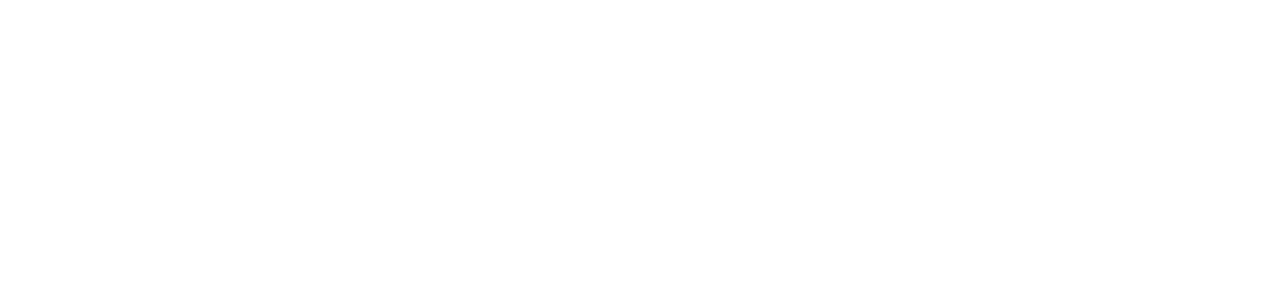
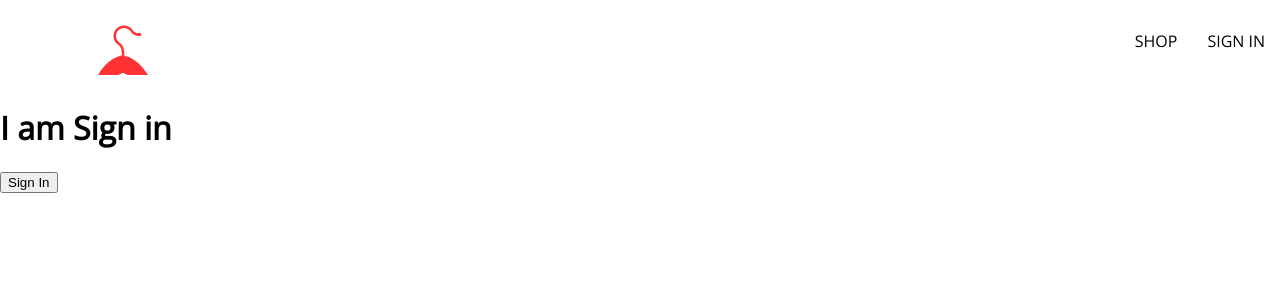
Before and after one commit to Hornet34/shirtnpant, a React (Create React App) app: page /signIn in a window 1280 px wide. Before the commit this address had no page. Shown: the top 300 px of the page. Built offline with nearby package versions, Linux system fonts and the light colour scheme; a web font is replaced by a local one.

Commit message:
Created sign in page, Created authentication and sign in by google account using firebase

```diff
--- a/package.json
+++ b/package.json
@@ -6,6 +6,7 @@
     "@testing-library/jest-dom": "^5.16.5",
     "@testing-library/react": "^13.4.0",
     "@testing-library/user-event": "^13.5.0",
+    "firebase": "^9.19.1",
     "react": "^18.2.0",
     "react-dom": "^18.2.0",
     "react-router-dom": "^6.10.0",
--- a/src/App.js
+++ b/src/App.js
@@ -1,5 +1,6 @@
 import Navigation from './routes/navigation/navigation.component';
 import Home from './routes/home/home.component';
+import SignIn from './routes/signIn/signIn.component'
 import { Routes, Route } from 'react-router-dom';
 
 
@@ -16,6 +17,7 @@
       <Route path='/' element={<Navigation />}>
         <Route index element={<Home />} />
         <Route path='/shop' element={<Shop />} />
+        <Route path='/signIn' element={<SignIn />} />
       </Route>
 
     </Routes>
--- a/src/routes/navigation/navigation.component.jsx
+++ b/src/routes/navigation/navigation.component.jsx
@@ -12,6 +12,7 @@
                 </Link>
                 <div className="nav-links-container">
                     <Link to='/shop' className="nav-link">SHOP</Link>
+                    <Link to='/signIn' className="nav-link">SIGN IN</Link>
                 </div>
             </div>
             <Outlet />
--- /dev/null
+++ b/src/routes/signIn/signIn.component.jsx
@@ -0,0 +1,16 @@
+import { signInWithGooglePopup } from "../../utilities/firebase/firebase";
+
+const SignIN = () => {
+    const googleUser = async () => {
+        const respone = await signInWithGooglePopup();
+        console.log(respone);
+    }
+    return (
+        <div>
+            <h1>I am Sign in</h1>
+            <button onClick={googleUser}>Sign In</button>
+        </div>
+    );
+}
+
+export default SignIN;
--- /dev/null
+++ b/src/utilities/firebase/firebase.js
@@ -0,0 +1,22 @@
+import { initializeApp } from 'firebase/app';
+import { getAuth, GoogleAuthProvider, signInWithPopup } from 'firebase/auth';
+
+const firebaseConfig = {
+    apiKey: "AIzaSyCYCRBMxDxYhRNgBLtN9GNk9VM3fr64hJg",
+    authDomain: "shirtnpant-5c2d5.firebaseapp.com",
+    projectId: "shirtnpant-5c2d5",
+    storageBucket: "shirtnpant-5c2d5.appspot.com",
+    messagingSenderId: "281862096704",
+    appId: "1:281862096704:web:9bf91fd832ca6b1cf39ca5"
+}
+
+const firebaseApp = initializeApp(firebaseConfig);
+const auth = getAuth(firebaseApp);
+
+const provider = new GoogleAuthProvider();
+
+provider.setCustomParameters({
+    'prompt': 'select_account'
+})
+
+export const signInWithGooglePopup = () => signInWithPopup(auth, provider);
```
Also changed, not shown: 1 other file (tests, documents, lock files or other folders).
